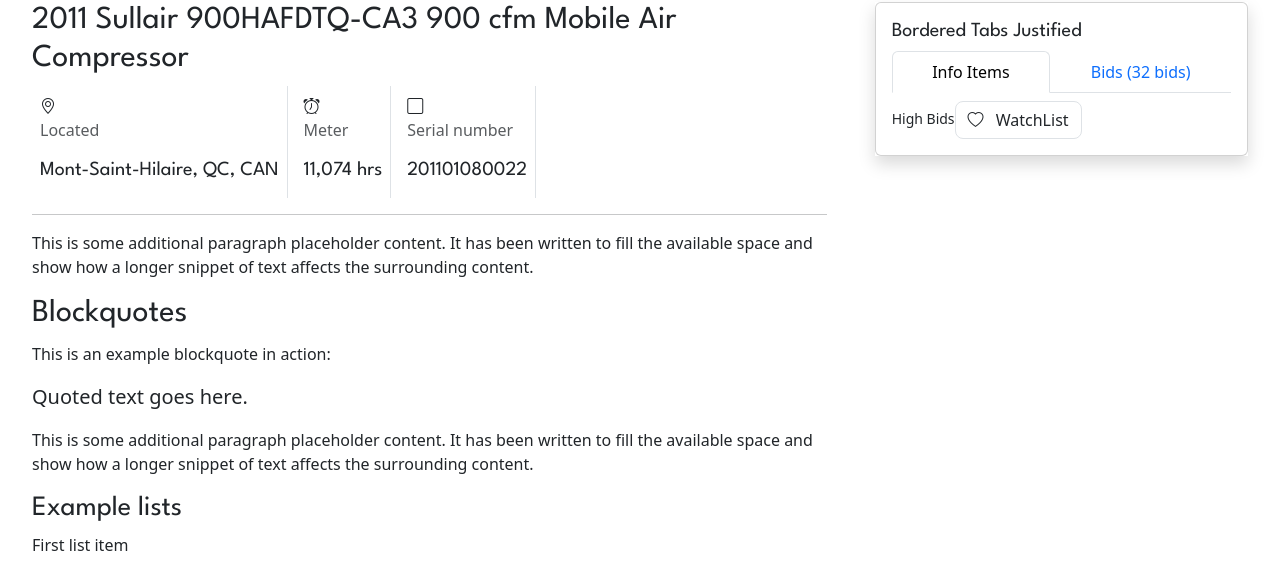
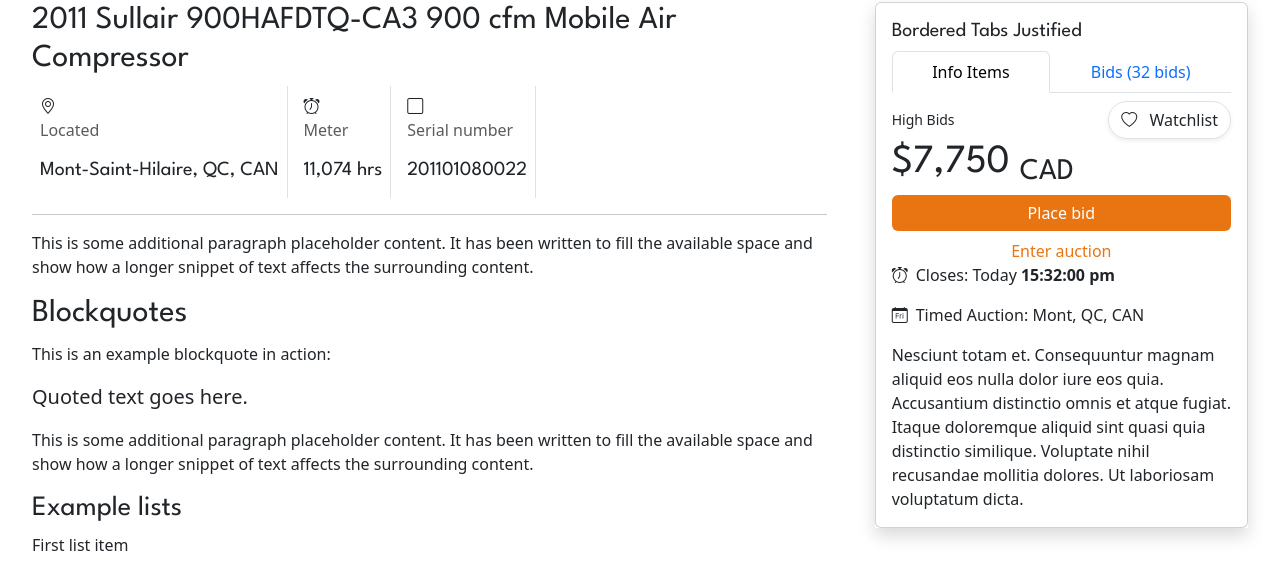
Before and after one commit to BongominErickJuma/auctioning, a React (Vite) app: page /auctioning/auction in a window 1280 px wide. Shown: the part 713-1274 px from the top of the page. Built offline with nearby package versions, Linux system fonts and the light colour scheme; a web font is replaced by a local one.

Commit message:
daily commit

```diff
--- a/src/pages/Auction/Auction.css
+++ b/src/pages/Auction/Auction.css
@@ -4,3 +4,12 @@
 .selectedImage:hover {
   transform: scale(1.025);
 }
+
+.bids {
+  height: 200px;
+  overflow: auto;
+}
+
+.bids::-webkit-scrollbar {
+  width: 0;
+}
--- a/src/pages/Auction/Auctioning.jsx
+++ b/src/pages/Auction/Auctioning.jsx
@@ -201,12 +201,32 @@
                     role="tabpanel"
                     aria-labelledby="home-tab"
                   >
-                    <div>
+                    <div className="d-flex align-items-center justify-content-between">
                       <small>High Bids</small>
-                      <button className="btn rounded-3 border">
-                        <i className="bi bi-heart me-2"></i> WatchList
+                      <button className="btn rounded-5 border shadow-sm">
+                        <i className="bi bi-heart me-2"></i> Watchlist
                       </button>
                     </div>
+                    <h1>
+                      $7,750 <sub>CAD</sub>
+                    </h1>
+                    <button className="btn btn-primary w-100">Place bid</button>
+                    <div className="text-center mt-2">
+                      <a href="#">Enter auction</a>
+                    </div>
+                    <p>
+                      <i className="bi bi-alarm me-2"></i>Closes: Today
+                      <strong> 15:32:00 pm</strong>
+                    </p>
+                    <p>
+                      <i className="bi bi-calendar-day me-2"></i>Timed Auction:
+                      Mont, QC, CAN
+                    </p>
+                    Nesciunt totam et. Consequuntur magnam aliquid eos nulla
+                    dolor iure eos quia. Accusantium distinctio omnis et atque
+                    fugiat. Itaque doloremque aliquid sint quasi quia distinctio
+                    similique. Voluptate nihil recusandae mollitia dolores. Ut
+                    laboriosam voluptatum dicta.
                   </div>
                   <div
                     className="tab-pane fade"
@@ -214,11 +234,63 @@
                     role="tabpanel"
                     aria-labelledby="profile-tab"
                   >
-                    Nesciunt totam et. Consequuntur magnam aliquid eos nulla
-                    dolor iure eos quia. Accusantium distinctio omnis et atque
-                    fugiat. Itaque doloremque aliquid sint quasi quia distinctio
-                    similique. Voluptate nihil recusandae mollitia dolores. Ut
-                    laboriosam voluptatum dicta.
+                    <div className="bids">
+                      <p>***89</p>
+                      <button className="btn btn-secondary rounded-5">
+                        $4,543
+                      </button>
+                      <p>***89</p>
+                      <button className="btn btn-secondary rounded-5">
+                        $4,543
+                      </button>
+                      <p>***89</p>
+                      <button className="btn btn-secondary rounded-5">
+                        $4,543
+                      </button>
+                      <p>***89</p>
+                      <button className="btn btn-secondary rounded-5">
+                        $4,543
+                      </button>
+                      <p>***89</p>
+                      <button className="btn btn-secondary rounded-5">
+                        $4,543
+                      </button>
+                      <p>***89</p>
+                      <button className="btn btn-secondary rounded-5">
+                        $4,543
+                      </button>
+                      <p>***89</p>
+                      <button className="btn btn-secondary rounded-5">
+                        $4,543
+                      </button>
+                      <p>***89</p>
+                      <button className="btn btn-secondary rounded-5">
+                        $4,543
+                      </button>
+                    </div>
+                    <div
+                      className="d-flex align-items-center justify-content-between pt-5"
+                      style={{
+                        borderTop: "2px solid black",
+                      }}
+                    >
+                      <p>
+                        Bid Up to:
+                        <i className="bi bi-info bg-secondary p-1 text-white rounded-circle"></i>
+                      </p>
+                      <p>
+                        <i className="bi bi-alarm me-2"></i>Closes: Today
+                        <strong> 15:32:00 pm</strong>
+                      </p>
+                    </div>
+                    <div className="d-flex align-items-center justify-content-between">
+                      <button className="btn btn-secondary">-</button>
+                      <input type="text" />
+                      <button className="btn btn-secondary">+</button>
+                    </div>
+                    <button className="btn btn-primary w-100 mt-3">
+                      Place bids
+                    </button>
                   </div>
                 </div>
               </div>
```
